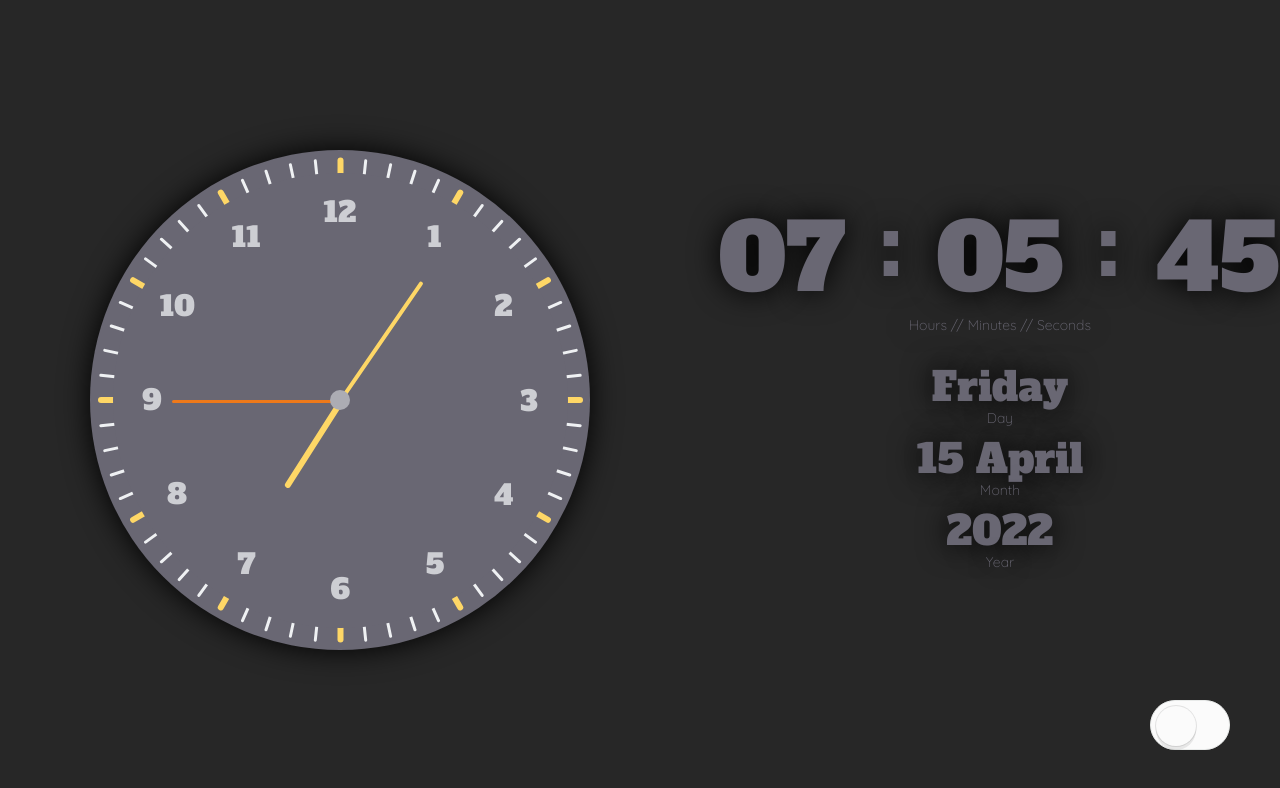
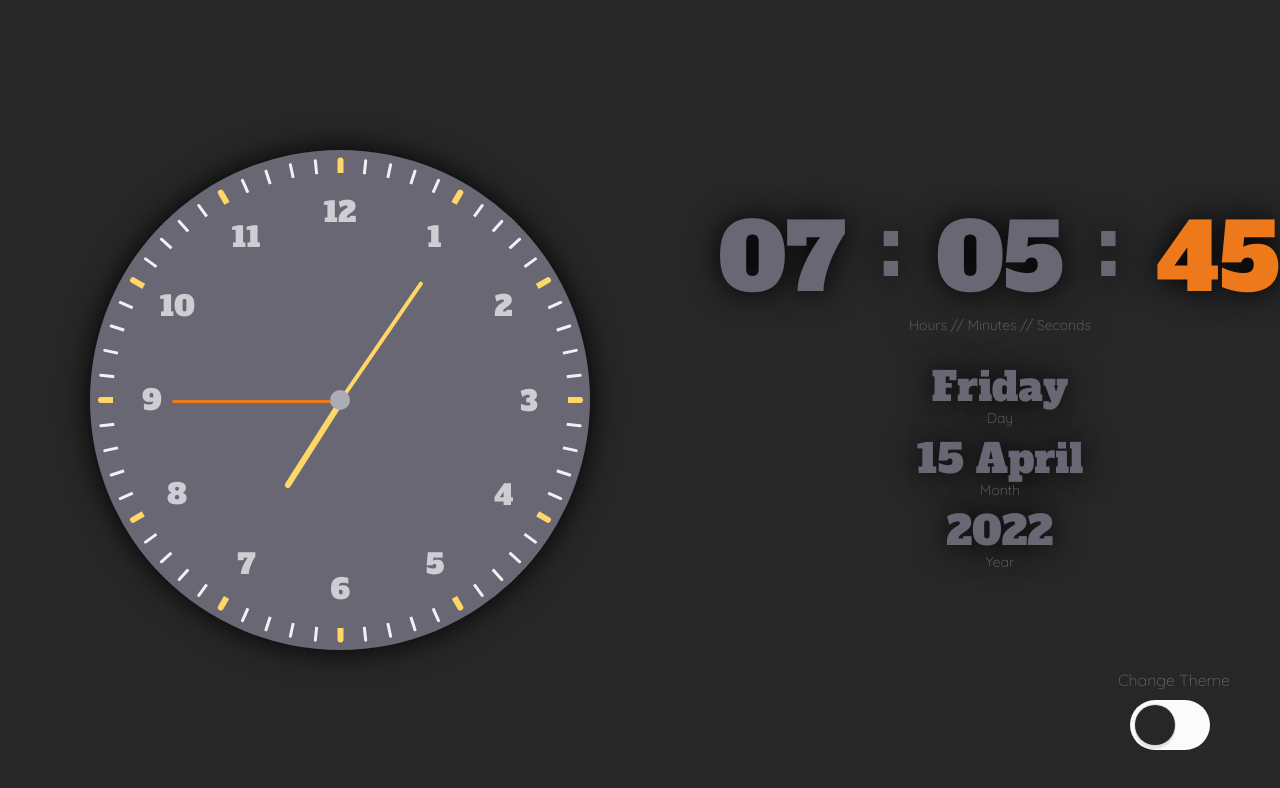
Before and after one commit to khudyi/clock, a plain HTML site: page index.html in a window 1280 px wide. Drawn offline with Linux system fonts and the light colour scheme.

Commit message:
Final Code

```diff
--- a/css/style.css
+++ b/css/style.css
@@ -430,6 +430,10 @@ meter {
   height: 150px;
 }
 
+.digital__sec {
+  color: #ee791a;
+}
+
 .digital__date {
   width: 100%;
   height: 60%;
@@ -505,7 +509,6 @@ label {
   width: 80px;
   height: 50px;
   background: #fbfbfb;
-  border: 1px solid #e8eae9;
   display: block;
   border-radius: 100px;
   position: relative;
@@ -518,7 +521,7 @@ label:after {
   left: 5px;
   width: 40px;
   height: 40px;
-  background: #fbfbfb;
+  background: #272727;
   -webkit-box-shadow: 0 0 0 1px rgba(0, 0, 0, 0.1), 0 4px 0 rgba(0, 0, 0, 0.08);
           box-shadow: 0 0 0 1px rgba(0, 0, 0, 0.1), 0 4px 0 rgba(0, 0, 0, 0.08);
   border-radius: 50%;
@@ -527,7 +530,7 @@ label:after {
 }
 
 input:checked + label {
-  background: #272727;
+  background: #696773;
 }
 
 input:checked + label:after {
@@ -543,6 +546,14 @@ label:active:after {
 .toggleBtn {
   position: absolute;
   bottom: 50px;
+  right: 70px;
+}
+
+.changeT {
+  font-family: 'Quicksand', sans-serif;
+  color: #696773;
+  position: absolute;
+  bottom: 110px;
   right: 50px;
 }
 
--- a/index.html
+++ b/index.html
@@ -88,6 +88,7 @@
         </div>
       </div>
     </div>
+    <p class="changeT">Change Theme</p>
     <div class="toggleBtn">
       <input onclick="changeTheme()" type="checkbox" id="switch" />
       <label for="switch" />
--- a/js/script.js
+++ b/js/script.js
@@ -86,7 +86,7 @@ function changeTheme() {
   document.getElementById('dateYear').classList.toggle('light-text');
   document.getElementById('digitalHours').classList.toggle('light-text');
   document.getElementById('digitalMin').classList.toggle('light-text');
-  document.getElementById('digitalSec').classList.toggle('light-text');
+  // document.getElementById('digitalSec').classList.toggle('light-text');
   document.getElementById('pointOne').classList.toggle('light-text');
   document.getElementById('pointTwo').classList.toggle('light-text');
 }
```
